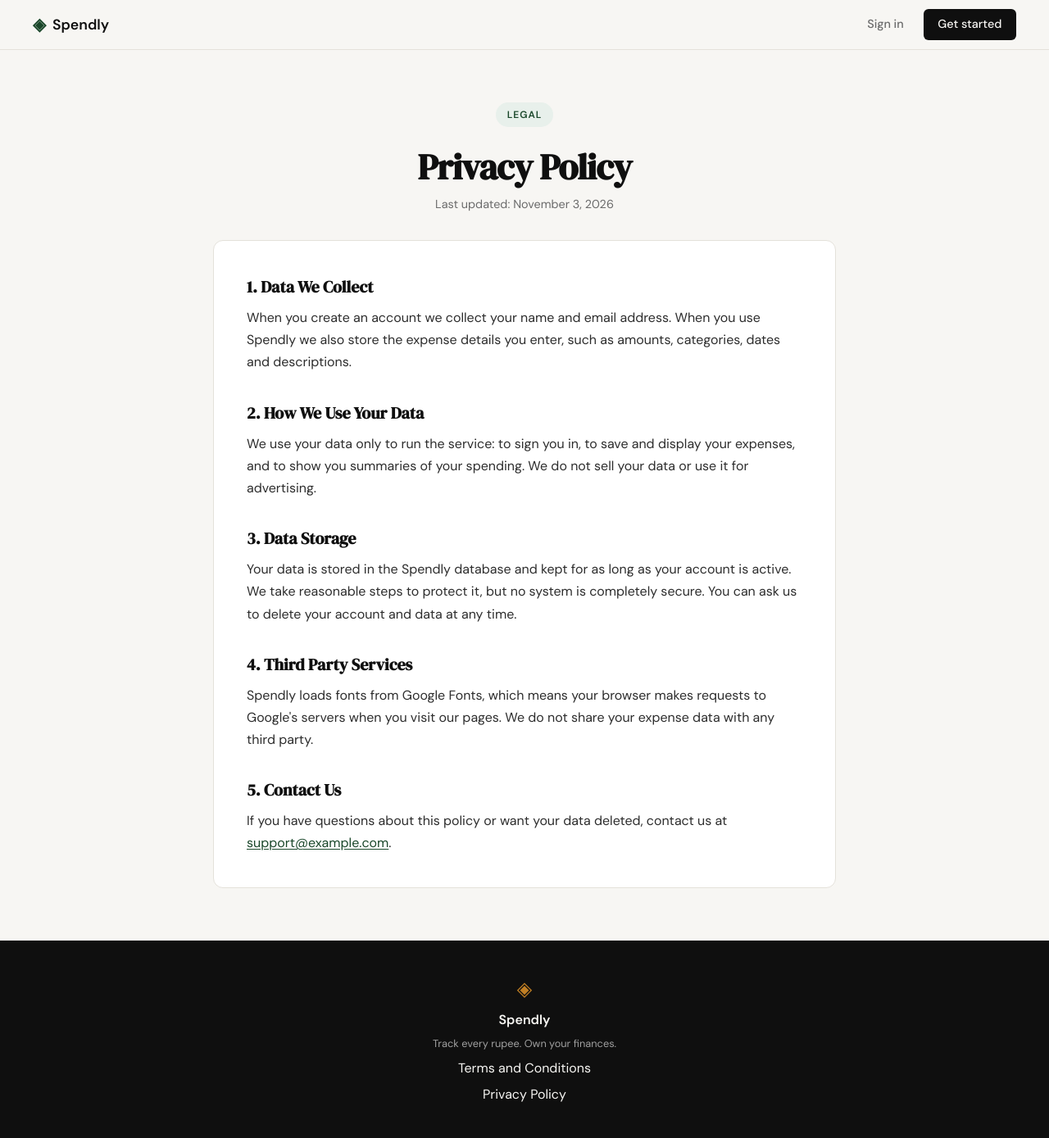
After one commit to Lone-Joestar/spendly, a Flask app: page /privacy in a window 1280 px wide. The commit adds this page. Shown: the whole page at 82% size. Run offline with Flask 3, Linux system fonts and the light colour scheme.

Commit message:
landing: add privacy policy page and route
Co-Authored-By: Claude Sonnet 5.5 <noreply@anthropic.com>

```diff
--- a/app.py
+++ b/app.py
@@ -25,6 +25,11 @@ def login():
 @app.route("/terms")
 def terms():
     return render_template("terms.html")
+
+
+@app.route("/privacy")
+def privacy():
+    return render_template("privacy.html")
 
 
 # ------------------------------------------------------------------ #
--- a/static/css/style.css
+++ b/static/css/style.css
@@ -515,6 +515,13 @@ a { color: inherit; text-decoration: none; }
 
 .terms-card p { color: var(--ink-soft); line-height: 1.7; }
 
+.terms-card a {
+    color: var(--accent);
+    text-decoration: underline;
+    text-underline-offset: 2px;
+}
+.terms-card a:hover { color: var(--ink); }
+
 /* ------------------------------------------------------------------ */
 /* Footer                                                              */
 /* ------------------------------------------------------------------ */
--- a/templates/base.html
+++ b/templates/base.html
@@ -35,7 +35,7 @@
             <span class="footer-name">Spendly</span>
             <p class="footer-copy">Track every rupee. Own your finances.</p>
             <a href="/terms">Terms and Conditions</a>
-            <a href="#">Privacy Policy</a>
+            <a href="/privacy">Privacy Policy</a>
         </div>
     </footer>
 
--- /dev/null
+++ b/templates/privacy.html
@@ -0,0 +1,34 @@
+{% extends "base.html" %}
+
+{% block title %}Privacy Policy — Spendly{% endblock %}
+
+{% block content %}
+
+<section class="terms-section">
+    <div class="terms-container">
+        <div class="terms-header">
+            <div class="hero-badge">Legal</div>
+            <h1 class="terms-title">Privacy Policy</h1>
+            <p class="terms-updated">Last updated: November 3, 2026</p>
+        </div>
+
+        <div class="terms-card">
+            <h2 class="terms-heading">1. Data We Collect</h2>
+            <p>When you create an account we collect your name and email address. When you use Spendly we also store the expense details you enter, such as amounts, categories, dates and descriptions.</p>
+
+            <h2 class="terms-heading">2. How We Use Your Data</h2>
+            <p>We use your data only to run the service: to sign you in, to save and display your expenses, and to show you summaries of your spending. We do not sell your data or use it for advertising.</p>
+
+            <h2 class="terms-heading">3. Data Storage</h2>
+            <p>Your data is stored in the Spendly database and kept for as long as your account is active. We take reasonable steps to protect it, but no system is completely secure. You can ask us to delete your account and data at any time.</p>
+
+            <h2 class="terms-heading">4. Third Party Services</h2>
+            <p>Spendly loads fonts from Google Fonts, which means your browser makes requests to Google's servers when you visit our pages. We do not share your expense data with any third party.</p>
+
+            <h2 class="terms-heading">5. Contact Us</h2>
+            <p>If you have questions about this policy or want your data deleted, contact us at <a href="mailto:support@example.com">support@example.com</a>.</p>
+        </div>
+    </div>
+</section>
+
+{% endblock %}
```
Also changed, not shown: file.txt (added).
